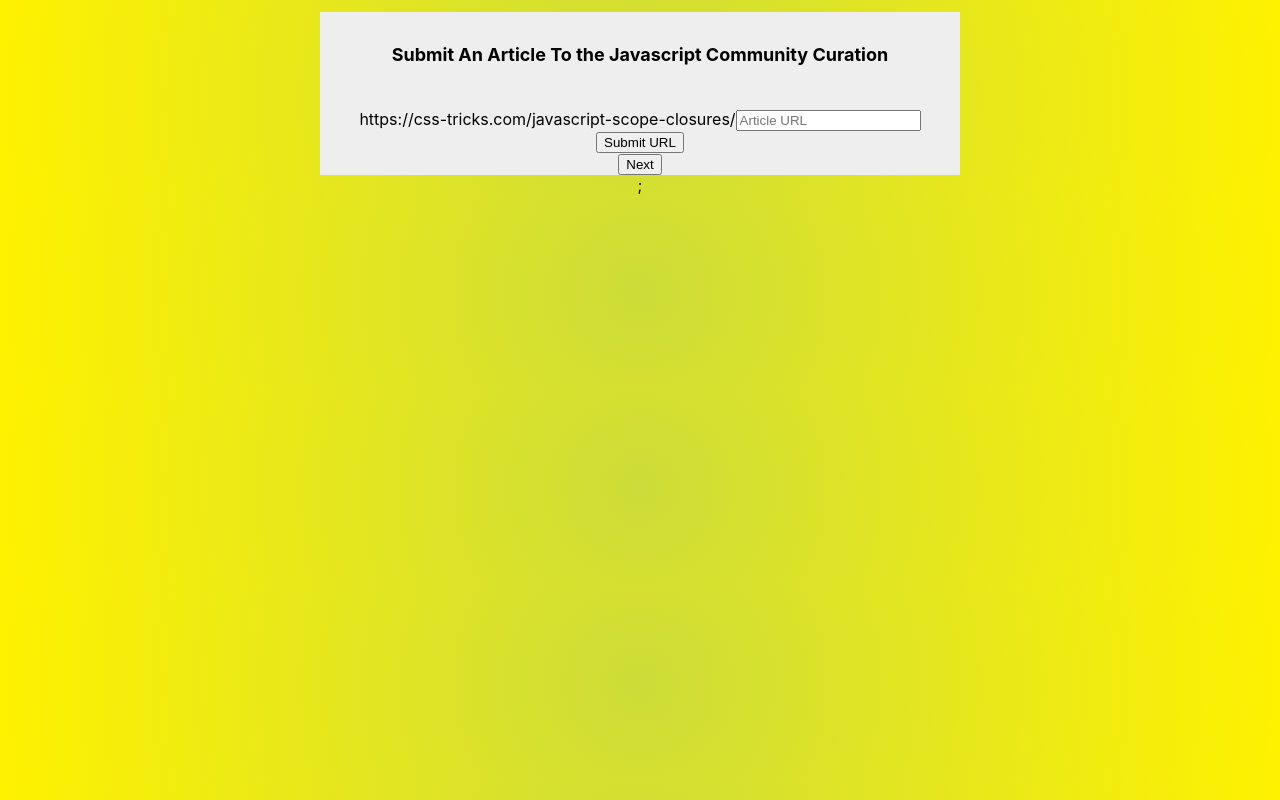
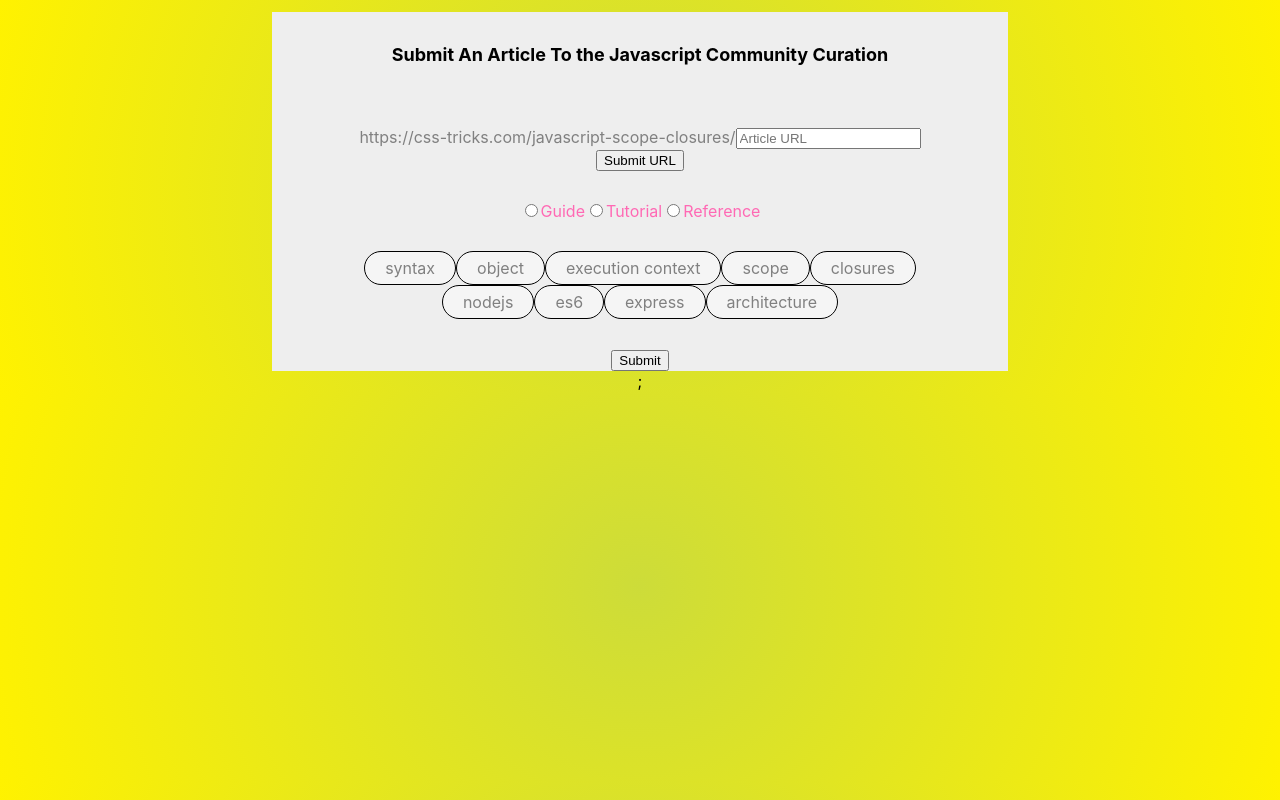
Before and after one commit to z2lai/react-emotion-multi-step-form, a React (Create React App) app: page / in a window 1280 px wide. Built offline with nearby package versions, Linux system fonts and the light colour scheme.

Commit message:
Styling shared input wrapper styled component

```diff
--- a/src/components/CheckboxControl.js
+++ b/src/components/CheckboxControl.js
@@ -11,15 +11,17 @@ import styled from '@emotion/styled';
 */
 
 const StyledCheckbox = styled.label`
+  display: inline-block;
   border: 1px solid black;
+  padding: 0 20px;
+  line-height: 2rem;
   border-radius: 25px;
-  padding: 7px 20px;
+  vertical-align: middle;
   transition: all 0.3s;
   ${props => ( // Note: This uses regular JS template literal, not emotion
     `color: ${props.checked ? 'black' : 'grey'};
     background: ${props.checked ? 'linear-gradient(45deg, #FFC107 0%, #fff200 100%)' : '#f5f5f5'};`
-  )
-  }
+  )}
 `;
 
 const HiddenCheckbox = styled.input`
--- a/src/components/Form.js
+++ b/src/components/Form.js
@@ -1,7 +1,7 @@
 import React from "react";
 import styled from "@emotion/styled";
 
-import FormUrlPage from "./FormUrlPage";
+import UrlInputControl from "./UrlInputControl";
 import RadioControl from "./RadioControl";
 import CheckboxControl from "./CheckboxControl";
 
@@ -9,11 +9,19 @@ import CheckboxControl from "./CheckboxControl";
 const StyledForm = styled.div`
   width: 640px;
   margin: auto;
-  padding: 0 36;
+  padding: 0 3rem;
   background-color: #eeeeee;
   h1 {
     padding: 32px 0;
     font-size: 1.125rem;
+  }
+`;
+
+const FormSection = styled.section`
+  width: 100%;
+  margin: 1.875rem 0;
+  h2 {
+
   }
 `;
 
@@ -50,11 +58,8 @@ class Form extends React.Component {
   }
 
   setFormState = stateIndex => this.setState({ formState: this.formStates[stateIndex] });
-
   updateState = (stateProperty, stateValue) => this.setState({ [stateProperty]: stateValue });
 
-  handleNext = event => this.setState(state => ({ formPage: state.formPage + 1 }));
-  handleBack = event => this.setState(state => ({ formPage: state.formPage - 1 }));
   handleSubmit = event => {
     const tagOptions = this.state.tagOptions;
     const topics = Object.keys(tagOptions).filter(topic => tagOptions[topic]);
@@ -87,36 +92,28 @@ class Form extends React.Component {
     });
   };
 
-  getCurrentPage = page => {
-    return page === 1 ? (
-      <FormUrlPage url={this.state.url} updateState={this.updateState} setFormState={this.setFormState} />
-    ) : page === 2 ? (
-      <RadioControl
-        name="type"
-        types={this.types}
-        selected={this.state.type}
-        handleRadioSelection={this.handleRadioSelection}
-      />
-    ) : page === 3 && this.state.formState === this.formStates[2] ? (
-      <CheckboxControl name="topics" topics={this.state.tagOptions} handleCheckboxChange={this.handleCheckboxChange} />
-    ) : (
-      <div>Loading...</div>
-    );
-  };
-
   render() {
-    const page = this.state.formPage;
-    const currentPage = this.getCurrentPage(page);
-    const nextButton = page === 3 ? null : <button onClick={this.handleNext}>Next</button>;
-    const backButton = page === 1 ? null : <button onClick={this.handleBack}>Back</button>;
-    const submitButton = page === 3 ? <button onClick={this.handleSubmit}>Submit</button> : null;
+    const submitButton = <button onClick={this.handleSubmit}>Submit</button>
 
     return (
       <StyledForm>
         <h1>Submit An Article To the Javascript Community Curation</h1>
-        {currentPage}
-        {backButton}
-        {nextButton}
+        <FormSection>
+          <UrlInputControl url={this.state.url} updateState={this.updateState} setFormState={this.setFormState} />
+        </FormSection>
+        <FormSection>
+          <RadioControl
+            name="type"
+            types={this.types}
+            selected={this.state.type}
+            handleRadioSelection={this.handleRadioSelection}
+          />
+        </FormSection>
+        <FormSection>
+          {this.state.formState === this.formStates[2] ?
+            <CheckboxControl name="topics" topics={this.state.tagOptions} handleCheckboxChange={this.handleCheckboxChange} />
+          : <div>Loading...</div>}
+        </FormSection>
         {submitButton}
       </StyledForm>
     );
--- a/src/components/FormUrlPage.js
+++ b/src/components/UrlInputControl.js
@@ -3,12 +3,14 @@ import styled from "@emotion/styled";
 
 const testUrl = 'https://css-tricks.com/javascript-scope-closures/';
 
-const FormInput = styled.div`
-  margin: 24px 0;
-  padding: 15px 10px;
+const Wrapper = styled.div`
+  color: grey;
+  input {
+    color: #222222;
+  }
 `
 
-class FormUrlPage extends React.Component {
+class UrlInputControl extends React.Component {
   state = {
     invalidUrl: false,
     urlInput: this.props.url || '' // should I just remove this and use the url state of the parent?
@@ -55,7 +57,7 @@ class FormUrlPage extends React.Component {
 
   render() {
     return (
-      <div>
+      <Wrapper>
         {testUrl}
         <input
           type="text"
@@ -66,9 +68,9 @@ class FormUrlPage extends React.Component {
           onKeyPress={this.submitUrl}
         />
         <button onClick={this.submitUrl}>Submit URL</button>
-      </div>
+      </Wrapper>
     );
   }
 }
 
-export default FormUrlPage;
+export default UrlInputControl;
```
